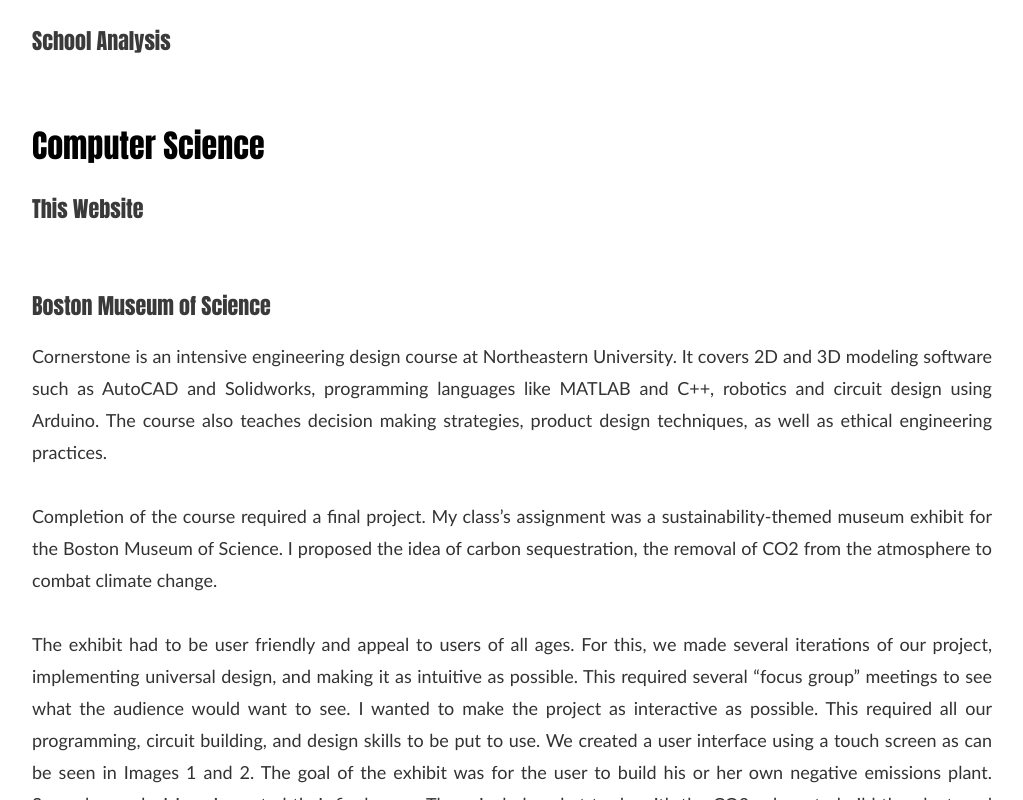
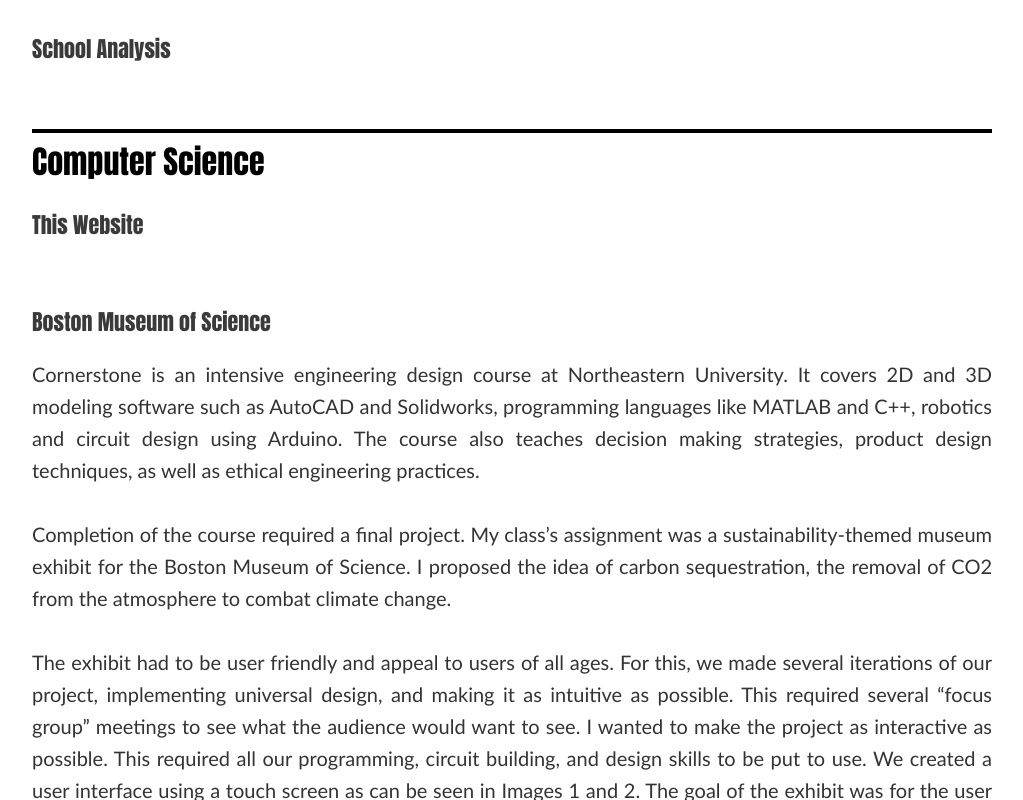
Before and after one commit to leodup/leo-dupire-react-app, a React (Create React App) app: page /portfolio in a window 1280 px wide. Shown: the part 1060-1860 px from the top of the page, without its empty margins (128-1151 px from the left). Built offline with nearby package versions, Linux system fonts and the light colour scheme.

Commit message:
Minor changes to portfolio

```diff
--- a/src/Home.css
+++ b/src/Home.css
@@ -403,7 +403,7 @@ h3#Home {
 p#Home {
     font-family: var(--font-text);
     font-weight: 500;
-    font-size: 2.75vh;
+    font-size: 2.25vh;
     line-height: 4.5vh;
     text-align: justify;
     color: rgb(52, 52, 52);
--- a/src/Portfolio.css
+++ b/src/Portfolio.css
@@ -253,7 +253,9 @@ h2.Section {
     font-size: 4vh;
     font-weight: 800;
     margin-top: 8vh;
+    padding-top: 0.5vh;
     margin-bottom: 2vh;
+    border-top: 0.5vh solid black;
 }
 
 div.TBC{
@@ -269,6 +271,8 @@ h2.TBC {
     margin-bottom: 0%;
     color: rgb(42, 42, 42);
     margin-bottom: 6vh;
+    padding-top: 3vh;
+    border-top: 0.5vh solid black;
 }
 
 h3.Section {
@@ -282,7 +286,7 @@ h3.Section {
 p.Section {
     font-family: "gill sans";
     /* text-shadow: 0 0 1px; */
-    font-size: 2.25vh;
+    font-size: 2.5vh;
     font-weight: 400;
     line-height: 4vh;
     color: rgb(51, 51, 51);
```
